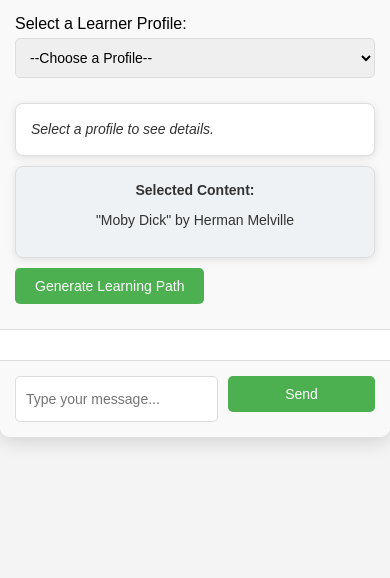
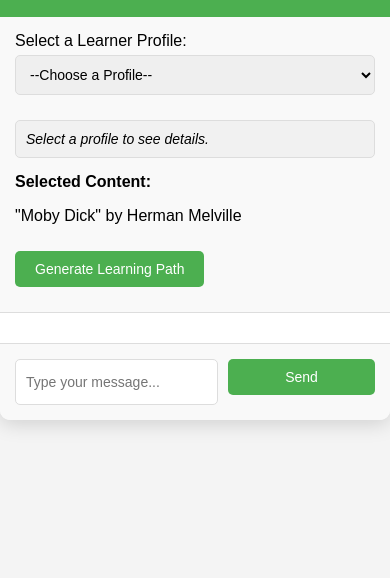
Before and after one commit to mcca0711/research_chat, a website: page public/index.html in a window 390 px wide. Shown: the part 266-844 px from the top of the page. Drawn offline with Linux system fonts and the light colour scheme.

Commit message:
Enhance UI responsiveness and layout stability for profile details and chat container

```diff
--- a/public/style.css
+++ b/public/style.css
@@ -14,13 +14,13 @@ body {
 #chat-container {
   width: 100%;
   max-width: 900px;
-  height: 95vh;
+  max-height: 95vh; /* Fixed height to prevent expansion */
   display: flex;
   flex-direction: column;
   justify-content: space-between;
   background-color: #ffffff;
   border-radius: 10px;
-  overflow: hidden;
+  overflow: hidden; /* Hide overflow for better control */
   box-shadow: 0 4px 20px rgba(0, 0, 0, 0.15);
 }
 
@@ -47,6 +47,7 @@ body {
 #controls-container {
   padding: 15px;
   background-color: #f9f9f9;
+  overflow-y: auto; /* Enable scrolling for controls if content grows */
 }
 
 .input-block {
@@ -93,35 +94,26 @@ button.primary-button:hover {
   width: auto;
 }
 
+/* Profile Details */
+#profile-details {
+  margin: 15px 0;
+  padding: 10px;
+  border: 1px solid #ddd;
+  border-radius: 5px;
+  background-color: #f1f1f1;
+  font-size: 14px;
+  max-height: 150px; /* Limit height for large content */
+  overflow-y: auto; /* Enable scrolling for large content */
+}
+
 /* Messages */
 #messages {
   flex-grow: 1;
   padding: 15px;
   border-top: 1px solid #ddd;
   border-bottom: 1px solid #ddd;
-  overflow-y: auto;
+  overflow-y: auto; /* Enable scrolling */
   background-color: #fff;
-}
-
-.message {
-  padding: 10px;
-  margin-bottom: 10px;
-  border-radius: 5px;
-  font-size: 14px;
-}
-
-.user-message {
-  background-color: #dcf8c6;
-  align-self: flex-end;
-}
-
-.bot-message {
-  background-color: #f1f1f1;
-}
-
-.bot-message.error {
-  background-color: #f8d7da;
-  color: #721c24;
 }
 
 /* Input Container */
@@ -145,32 +137,6 @@ button.primary-button:hover {
   border-color: #4caf50;
 }
 
-/* Profile Details */
-#profile-details {
-  margin-top: 15px;
-  padding: 15px;
-  background-color: #ffffff;
-  border: 1px solid #ddd;
-  border-radius: 8px;
-  box-shadow: 0 2px 8px rgba(0, 0, 0, 0.1);
-  font-size: 14px;
-  color: #333;
-  line-height: 1.5;
-}
-
-/* Content Selection */
-#content-selection {
-  margin-top: 10px;
-  padding: 15px;
-  background-color: #eef2f5;
-  border: 1px solid #ddd;
-  border-radius: 8px;
-  box-shadow: 0 2px 8px rgba(0, 0, 0, 0.1);
-  font-size: 14px;
-  color: #333;
-  text-align: center;
-}
-
 /* Responsiveness */
 @media (max-width: 768px) {
   #chat-container {
```
